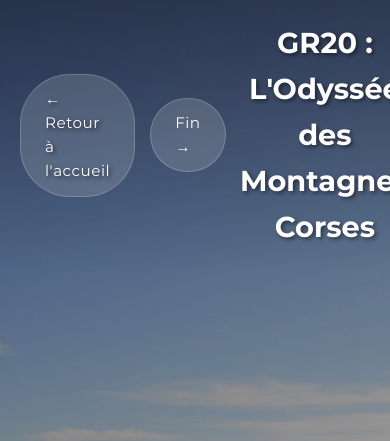
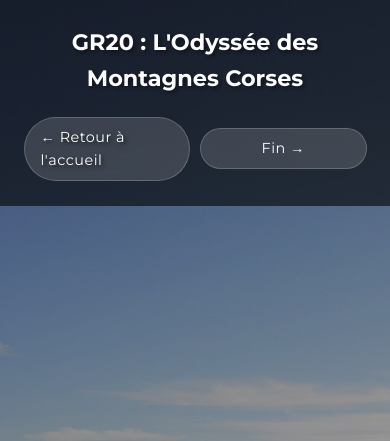
Before and after one commit to mikelum38/GR20, a Flask app: template templates/galleries.html in a window 390 px wide. Shown: the top 441 px of the page. Run offline with Flask 2, Linux system fonts and the light colour scheme; the template is opened without the code that fills it, so the values that code supplies are empty; some libraries are stand-ins or nearby versions.

Commit message:
adaptation mobile page galeries

```diff
--- a/templates/galleries.html
+++ b/templates/galleries.html
@@ -124,6 +124,68 @@
             font-size: 1.2em;
             color: #333;
         }
+               /* Ajustements pour le responsive */
+               @media screen and (max-width: 768px) {
+            .top-nav {
+                flex-direction: column;
+                gap: 10px;
+                padding: 15px 10px;
+                background: rgba(0, 0, 0, 0.6);
+            }
+
+            .nav-left, .nav-right {
+                min-width: 100%;
+                justify-content: center;
+                gap: 10px;
+            }
+
+            .page-title {
+                font-size: 1.4em;
+                padding: 10px 0;
+                order: -1; /* Place le titre en premier */
+            }
+
+            .back-link, .end-btn, .create-btn {
+                padding: 8px 16px;
+                font-size: 0.9em;
+                width: 45%; /* Pour que les boutons prennent une largeur égale */
+                justify-content: center;
+            }
+
+            .galleries-grid {
+                padding: 160px 10px 20px; /* Augmentation du padding-top pour compenser la navbar plus haute */
+                grid-template-columns: repeat(auto-fill, minmax(250px, 1fr));
+                gap: 15px;
+            }
+
+            .gallery-card {
+                margin: 0 10px;
+            }
+
+            .gallery-info h3 {
+                font-size: 1.1em;
+            }
+        }
+
+        /* Ajustements pour les très petits écrans */
+        @media screen and (max-width: 380px) {
+            .nav-left, .nav-right {
+                flex-direction: column;
+                gap: 8px;
+            }
+
+            .back-link, .end-btn, .create-btn {
+                width: 80%;
+            }
+
+            .page-title {
+                font-size: 1.2em;
+            }
+
+            .galleries-grid {
+                padding-top: 200px; /* Augmentation supplémentaire pour la navbar encore plus haute */
+            }
+        }
     </style>
 </head>
 <body class="galleries-page">
```
